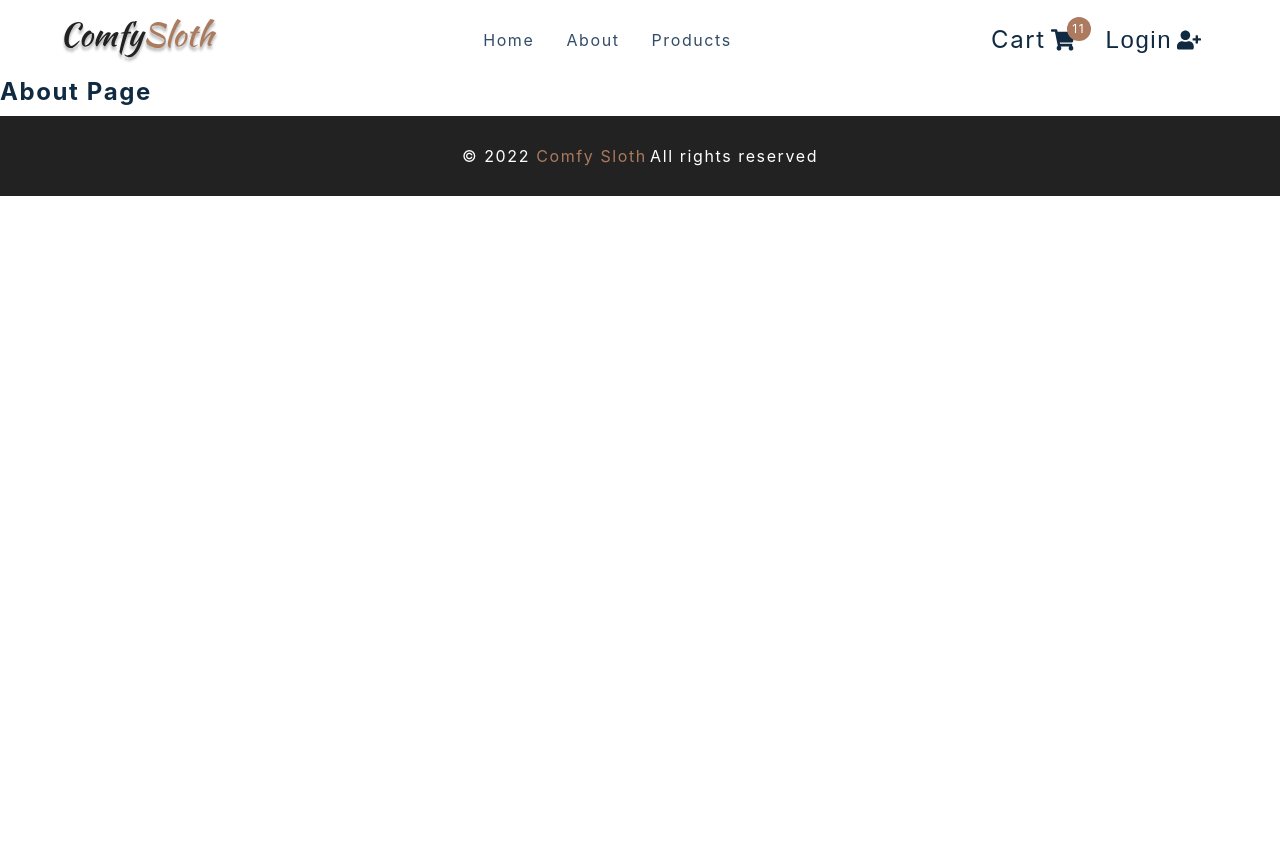
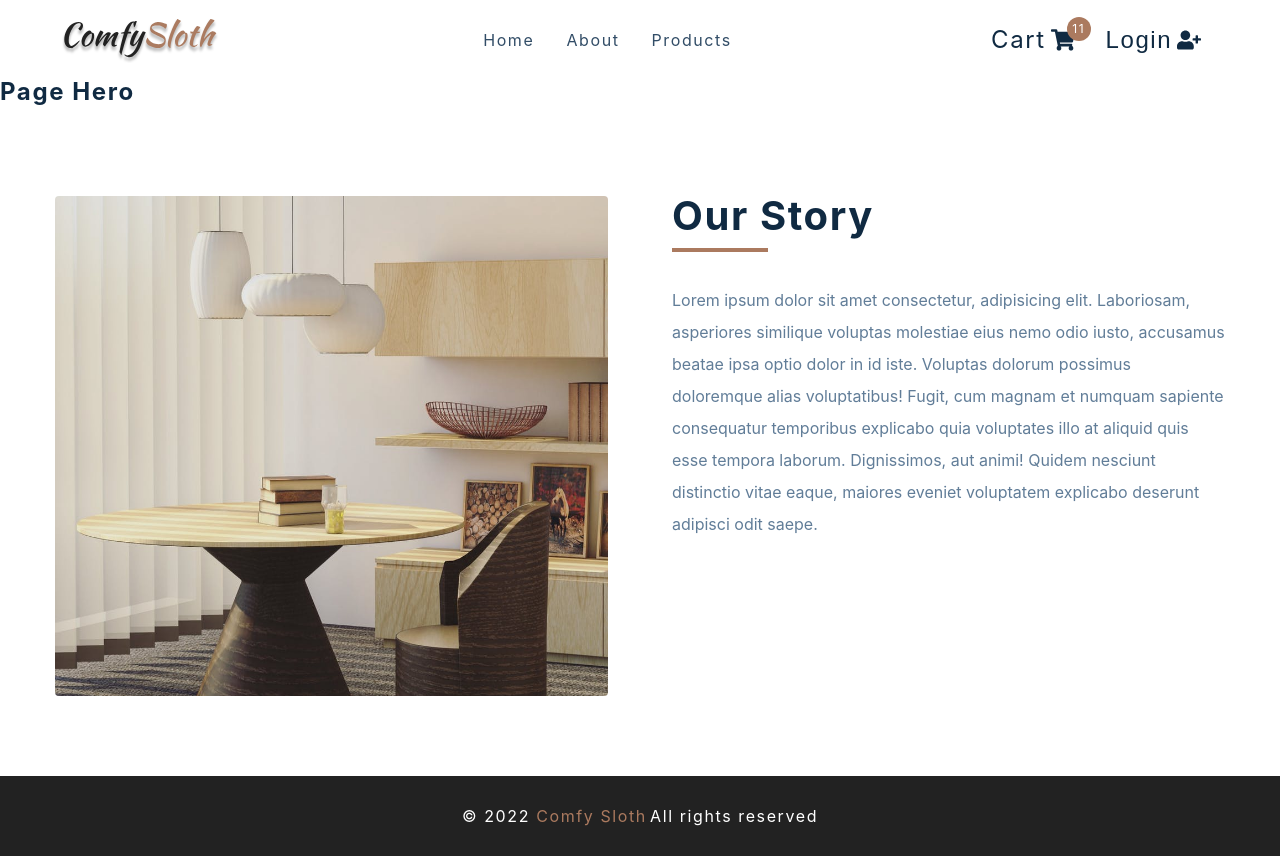
Before and after one commit to IncredibleMaster/storeauth, a React (Create React App) app: page /about in a window 1280 px wide. Before the commit the page ends 800 px from the top, so only its background shows below. Built offline with nearby package versions, Linux system fonts and the light colour scheme; the HTML template or start-up script is replaced by a standard one.

Commit message:
feat: add page content

```diff
--- a/src/pages/AboutPage.js
+++ b/src/pages/AboutPage.js
@@ -1,11 +1,27 @@
-import React from 'react'
-import styled from 'styled-components'
-import { PageHero } from '../components'
-import aboutImg from '../assets/hero-bcg.jpeg'
+import React from "react";
+import styled from "styled-components";
+import { PageHero } from "../components";
+import aboutImg from "../assets/hero-bcg.jpeg";
 
 const AboutPage = () => {
-  return <h4>about page</h4>
-}
+  return (
+    <main>
+      <PageHero title='about'/>
+      <Wrapper className='page section section-center'>
+        <img src={aboutImg} alt='awesome desk' />
+        <article>
+          <div className='title'>
+            <h2>our story</h2>
+            <div className='underline'></div>
+          </div>
+          <p>
+            Lorem ipsum dolor sit amet consectetur, adipisicing elit. Laboriosam, asperiores similique voluptas molestiae eius nemo odio iusto, accusamus beatae ipsa optio dolor in id iste. Voluptas dolorum possimus doloremque alias voluptatibus! Fugit, cum magnam et numquam sapiente consequatur temporibus explicabo quia voluptates illo at aliquid quis esse tempora laborum. Dignissimos, aut animi! Quidem nesciunt distinctio vitae eaque, maiores eveniet voluptatem explicabo deserunt adipisci odit saepe.
+          </p>
+        </article>
+      </Wrapper>
+    </main>
+  );
+};
 
 const Wrapper = styled.section`
   display: grid;
@@ -33,5 +49,5 @@
   @media (min-width: 992px) {
     grid-template-columns: 1fr 1fr;
   }
-`
-export default AboutPage
+`;
+export default AboutPage;
```
